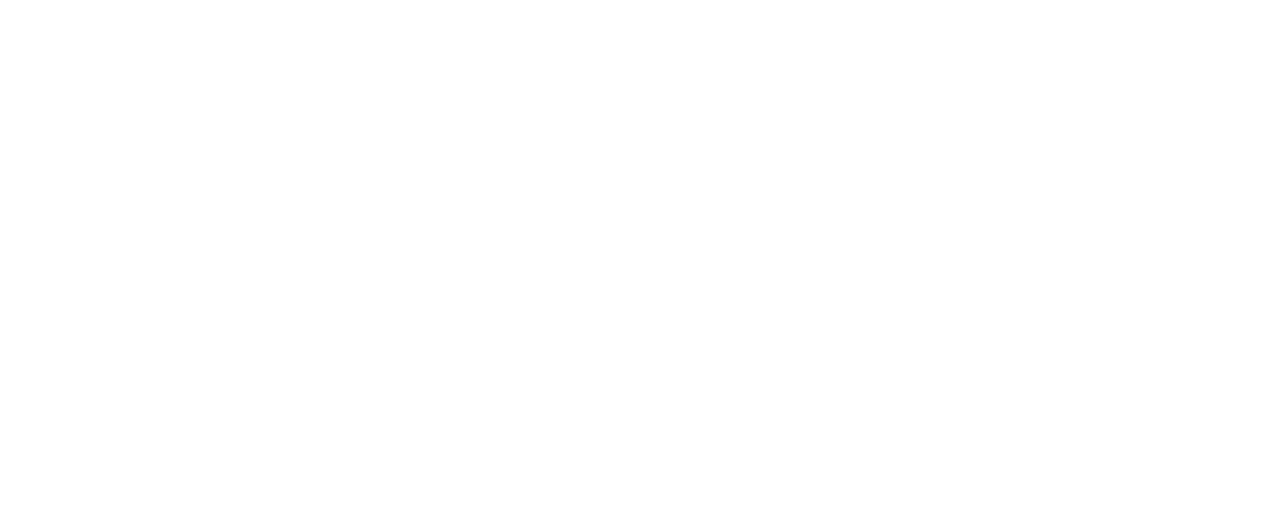
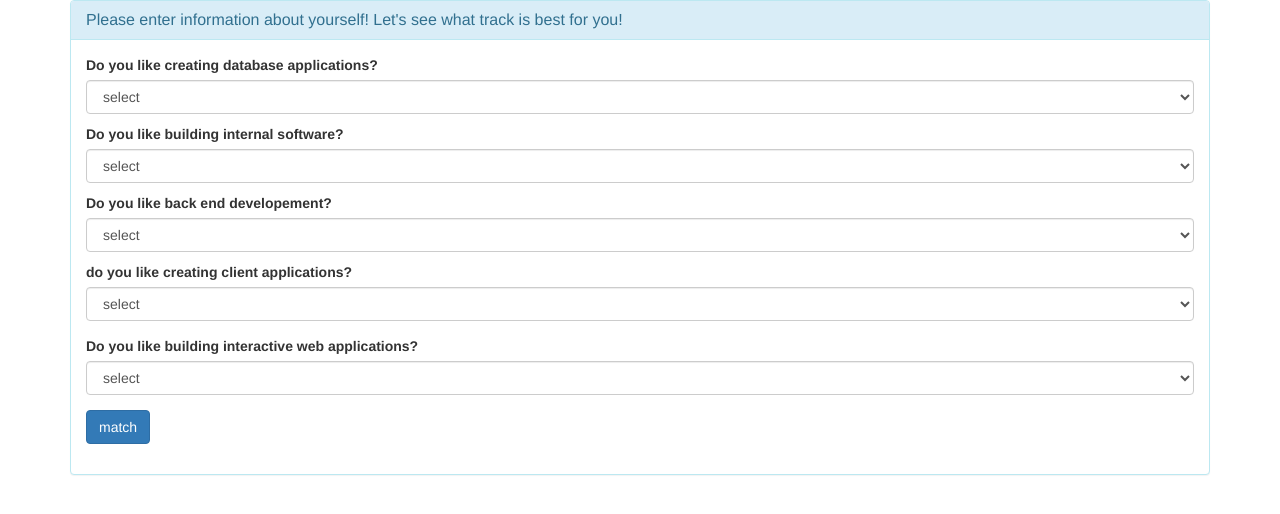
Before and after one commit to jose02460/vacation-suggester, a plain HTML site: page index.html in a window 1280 px wide. Drawn offline with Linux system fonts and the light colour scheme.

Commit message:
add more html

```diff
--- a/index.html
+++ b/index.html
@@ -6,3 +6,91 @@
     <link href="css/styles.css" rel="stylesheet" type="text/css">
     <script src="js/jquery-3.2.1.js"></script>
     <script src="https://cdnjs.cloudflare.com/ajax/libs/1000hz-bootstrap-validator/0.11.9/validator.min.js"></script>
+
+    <script src="js/scripts.js"></script>
+<title>Track Suggester</title>
+</head>
+<body>
+<div class="container">
+  <div class="panel panel-info">
+    <div class="panel-heading">
+      <h1 class="panel-title">Please enter information about yourself! Let's see what track is best for you!</h1>
+    </div>
+    <div class="panel-body">
+      <form id="track-Form" data-toggle="validator" role="form">
+        <div class="form-group">
+          <label for="food">Do you like creating database applications?</label>
+          <select class="form-control" id="question1" required>
+            <option value="">select</option>
+            <option value="1">Yes</option>
+            <option value="0">No</option>
+          </select>
+        <div class="help-block with-errors"></div>
+        <div class="form-group">
+          <label for="food">Do you like building internal software?</label>
+          <select class="form-control" id="question2" required>
+            <option value="">select</option>
+            <option value="1">Yes</option>
+            <option value="0">No</option>
+          </select>
+        <div class="help-block with-errors"></div>
+        <div class="form-group">
+            <label for="food">Do you like back end developement?</label>
+            <select class="form-control" id="question3" required>
+              <option value="">select</option>
+              <option value="1">Yes</option>
+              <option value="0">No</option>
+            </select>
+        <div class="help-block with-errors"></div>
+        <div class="form-group">
+          <label for="food">do you like creating client applications?</label>
+          <select class="form-control" id="question4" required>
+            <option value="">select</option>
+            <option value="1">Yes</option>
+            <option value="0">No</option>
+          </select>
+          <div class="help-block with-errors"></div>
+        </div>
+        <div class="form-group">
+          <label for="food">Do you like building interactive web applications?</label>
+          <select class="form-control" id="question5" required>
+            <option value="">select</option>
+            <option value="1">Yes</option>
+            <option value="0">No</option>
+          </select>
+          <div class="help-block with-errors"></div>
+        </div>
+        <button type="submit" class="btn btn-primary">match</button>
+      </form>
+    </div>
+  </div>
+  <div class="panel panel-success" id="track">
+    <div class="panel-heading">
+      <h1 class="panel-title ActorName-title">The Track suggested for you is:</h1>
+    </div>
+    <div class="panel-body" id="cc">
+      <p><img src="img/cc.png">The C# ("C sharp") programming language is most commonly used with the .NET framework. Students who are well-versed in C# programming can use it to create client applications, database applications, distributed components, and much more. Students who learn C# programming and combine it with their knowledge of the .NET framework can target larger enterprises, government agencies, and companies serving enterprise and government clients for employment.</p>
+      <ul>
+      <li><p></p>owerful and flexible programming language!</li>
+      <li>!</li>
+      </ul>
+    </div>
+    <div class="panel-body" id="ruby">
+      <p><img src="img/ruby.jpg">Ruby is a favorite language of developers building interactive web applications. If an app involves users creating accounts, entering information, and interacting with dynamic content, there's a good chance it is built with Ruby. Ruby became popular because the Rails framework, which is written with Ruby, simplified many of the common tasks associated with building web applications. It's most popular with startups and smaller companies who are looking to build their product quickly.</p>
+      <ul>
+      <li>Time efficient!</li>
+      <li>Contains many ready-made plugins and modules!</li>
+      </ul>
+    </div>
+
+    <div class="panel-body" id="java">
+      <p><img src="img/java.png">Java is also a favorite of enterprise companies, but its appeal is broader as well: it's one of the most popular of all programming languages, and it's used in everything from for high-performance processing to building Android user interfaces. Because Java has been very popular for a very long time and is used in so many applications, it is also a very high-demand language. If you're interested in working for an enterprise-level company, as an Android developer, or in high-performance applications, Java could be a good language to learn.</p>
+      <ul>
+      <li>Easy to use!</li>
+      <li>Easy to write, compile, debug!</li>
+      </ul>
+    </div>
+  </div>
+</div>
+</body>
+</html>
```
